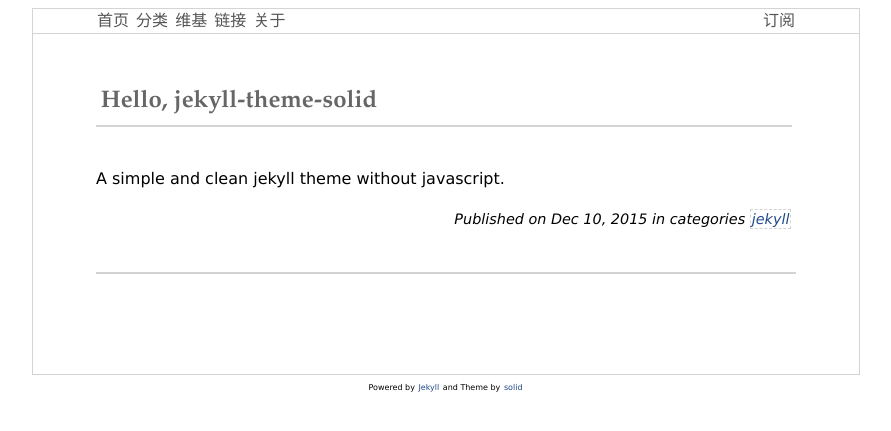
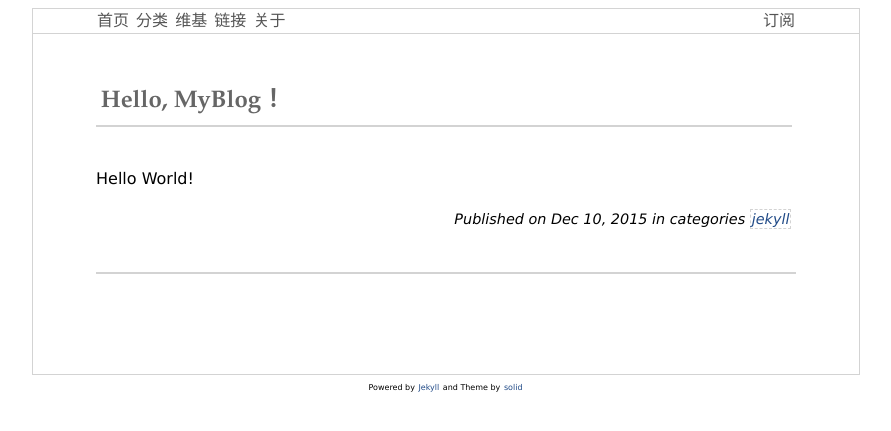
Before and after one commit to TroyLin0218/TroyLin0218.github.io, a Jekyll site: the page built from _posts/2015-12-10-hello-jekyll-theme-solid.md, in a window 1280 px wide. Shown: the top 431 px of the page, without its empty margins (194-1085 px from the left). Built offline with Jekyll 4.4.1, drawn with Linux system fonts in a browser that asks for light colours; comment, search, counter and statistics services are not loaded.

Commit message:
Update 2015-12-10-hello-jekyll-theme-solid.md

```diff
--- a/_posts/2015-12-10-hello-jekyll-theme-solid.md
+++ b/_posts/2015-12-10-hello-jekyll-theme-solid.md
@@ -1,9 +1,9 @@
 ---
 layout: post
-title: Hello, jekyll-theme-solid
+title: Hello, MyBlog！
 categories: jekyll
 description: say hello
-keywords: jekyll, theme
+keywords: Blog
 ---
 
-A simple and clean jekyll theme without javascript.
+Hello World!
```
